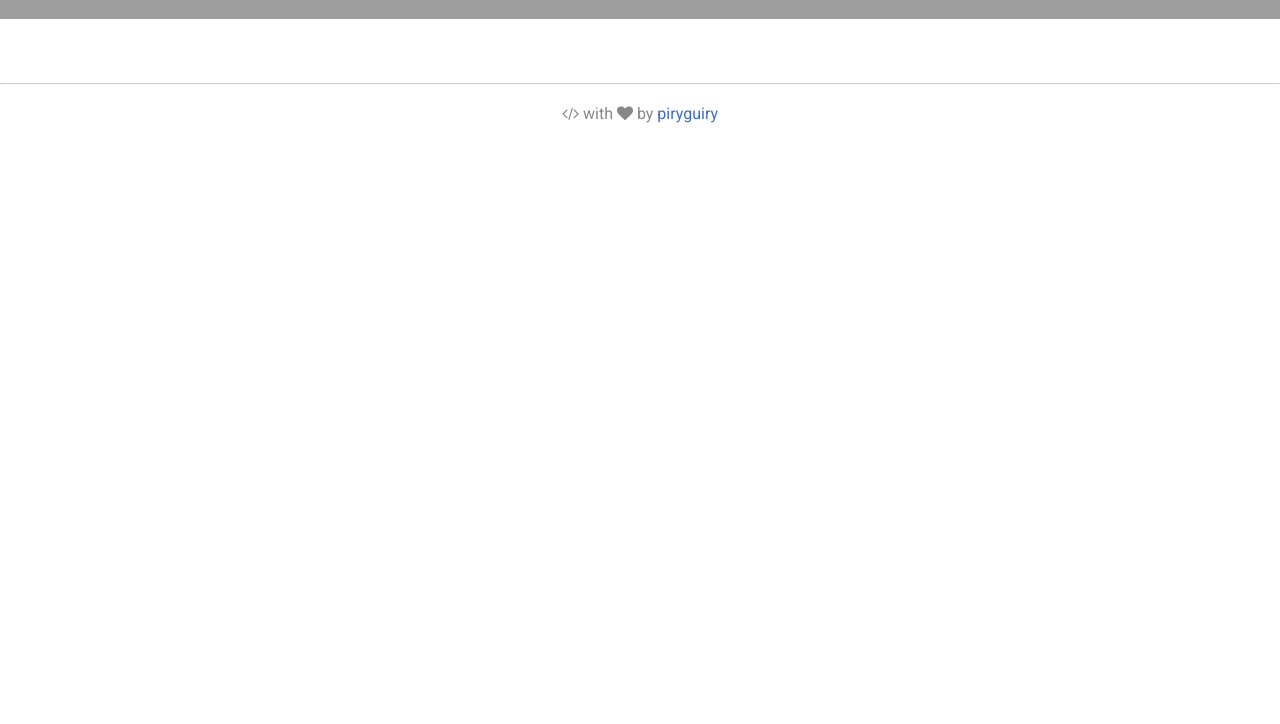
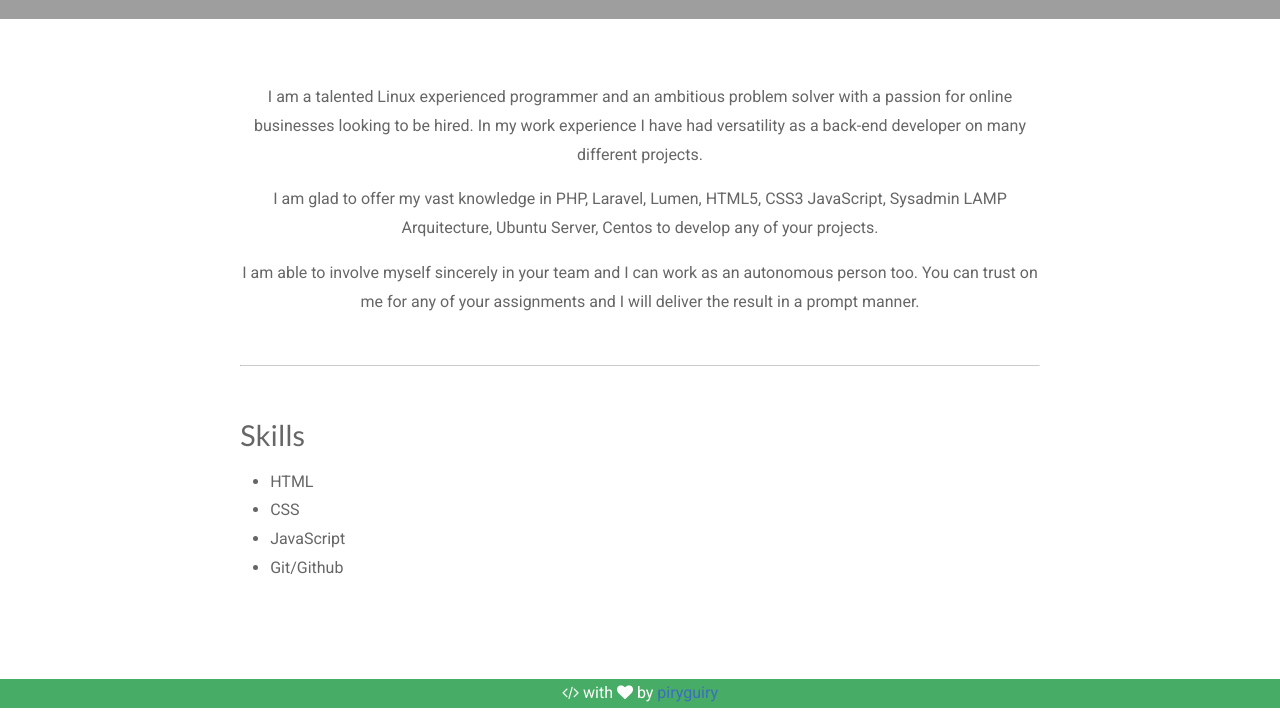
Before and after one commit to afariasfermin/afariasfermin.github.io, a website: page index.html in a window 1280 px wide. Shown: the part 681-1405 px from the top of the page. Before the commit the page ends 826 px from the top, so only its background shows below. Drawn offline with nearby package versions, Linux system fonts and the light colour scheme; grey boxes are pictures that could not be loaded.

Commit message:
modified:   css/styles.css 	modified:   index.html

```diff
--- a/css/styles.css
+++ b/css/styles.css
@@ -67,7 +67,7 @@ header h1 {
     opacity: 1;
     text-shadow: 0 3px 0 rgba(0,0,0, 0.5);
     position: relative;
-    top: 20px;
+    top: 15px;
     font-weight: 700;
 }
 
@@ -78,7 +78,7 @@ header p {
     padding-top: .5em;
     opacity: .9;
     position: relative;
-    top: 10px;
+    top: 5px;
 }
 
 section h1 {
@@ -94,17 +94,69 @@ section ul li, section ol li {
 }
 
 footer {
-    margin-bottom: 1em;
-    color: #888;
-}
-
-footer hr {
-    margin-top: 2em;
-    margin-bottom: 1em;
+    background: #47ad66;
+    color: #ffffff;
+    margin-top: 80px;
 }
 
 .center {
     text-align: center;
+}
+
+/* ------------------- Grid -------------------*/
+
+.container {
+    max-width: 50em;
+    width:92%;
+    margin-right: auto;
+    margin-left: auto;
+}
+
+.row {
+    clear: both;
+    margin-right: -1%;
+    margin-left:  -1%;
+
+}
+
+.row:before,
+.row:after {
+    content: " "; /* 1 */
+    display: table; /* 2 */
+}
+
+.row:after {
+    clear: both;
+}
+
+/**
+ * For IE 6/7 only
+ */
+.row {
+    *zoom: 1;
+}
+
+.grid-1,
+.grid-2,
+.grid-3,
+.grid-4,
+.grid-5,
+.grid-6 {
+    float: left;
+    width:100%;
+    padding: 0 1%;
+    margin-left: auto;
+    margin-right: auto;
+}
+
+@media screen and (min-width: 40em) {
+    .grid-1 { width: 16.6666666%; }
+    .grid-2 { width: 33.3333333%; }
+    .grid-3 { width: 50%; }
+    .grid-4 { width: 66.6666666%; }
+    .grid-5 { width: 83.3333333%; }
+    .grid-6 { width: 100%; }
+
 }
 
 @media screen and (min-width: 50em) {
@@ -114,11 +166,9 @@ footer hr {
 
     header h1 {
         font-size: 3.2em;
-        top: 540px;
     }
 
     header p {
-        top: 530px;
         font-size: 1.5em;
     }
 }
--- a/index.html
+++ b/index.html
@@ -19,14 +19,47 @@
 
     <div class="container">
 
-        <footer class="center">
-            <hr>
+        <section class="center">
             <p>
-                <i class="fa fa-code" aria-hidden="true"></i> with <i class="fa fa-heart" aria-hidden="true"></i> by
-                <a href="https://github.com/piryguiry" target="_blank">piryguiry</a>
+                I am a talented Linux experienced programmer and an ambitious problem solver with a passion for online
+                businesses looking to be hired. In my work experience I have had versatility as a back-end developer on
+                many different projects.
             </p>
-        </footer>
+
+            <p>
+                I am glad to offer my vast knowledge in PHP, Laravel, Lumen, HTML5, CSS3 JavaScript, Sysadmin LAMP
+                Arquitecture, Ubuntu Server, Centos to develop any of your projects.
+            </p>
+
+            <p>
+                I am able to involve myself sincerely in your team and I can work as an autonomous person too. You can
+                trust on me for any of your assignments and I will deliver the result in a prompt manner.
+            </p>
+        </section>
+
+        <hr>
+
+        <section>
+            <div class="row">
+                <div class="grid-2">
+                    <h1>Skills</h1>
+                    <ul>
+                        <li>HTML</li>
+                        <li>CSS</li>
+                        <li>JavaScript</li>
+                        <li>Git/Github</li>
+                    </ul>
+                </div>
+            </div>
+        </section>
     </div>
+
+    <footer class="center">
+        <p>
+            <i class="fa fa-code" aria-hidden="true"></i> with <i class="fa fa-heart" aria-hidden="true"></i> by
+            <a href="https://github.com/piryguiry" target="_blank">piryguiry</a>
+        </p>
+    </footer>
 
     <script src="bower_components/jquery/dist/jquery.min.js"></script>
 </body>
```
